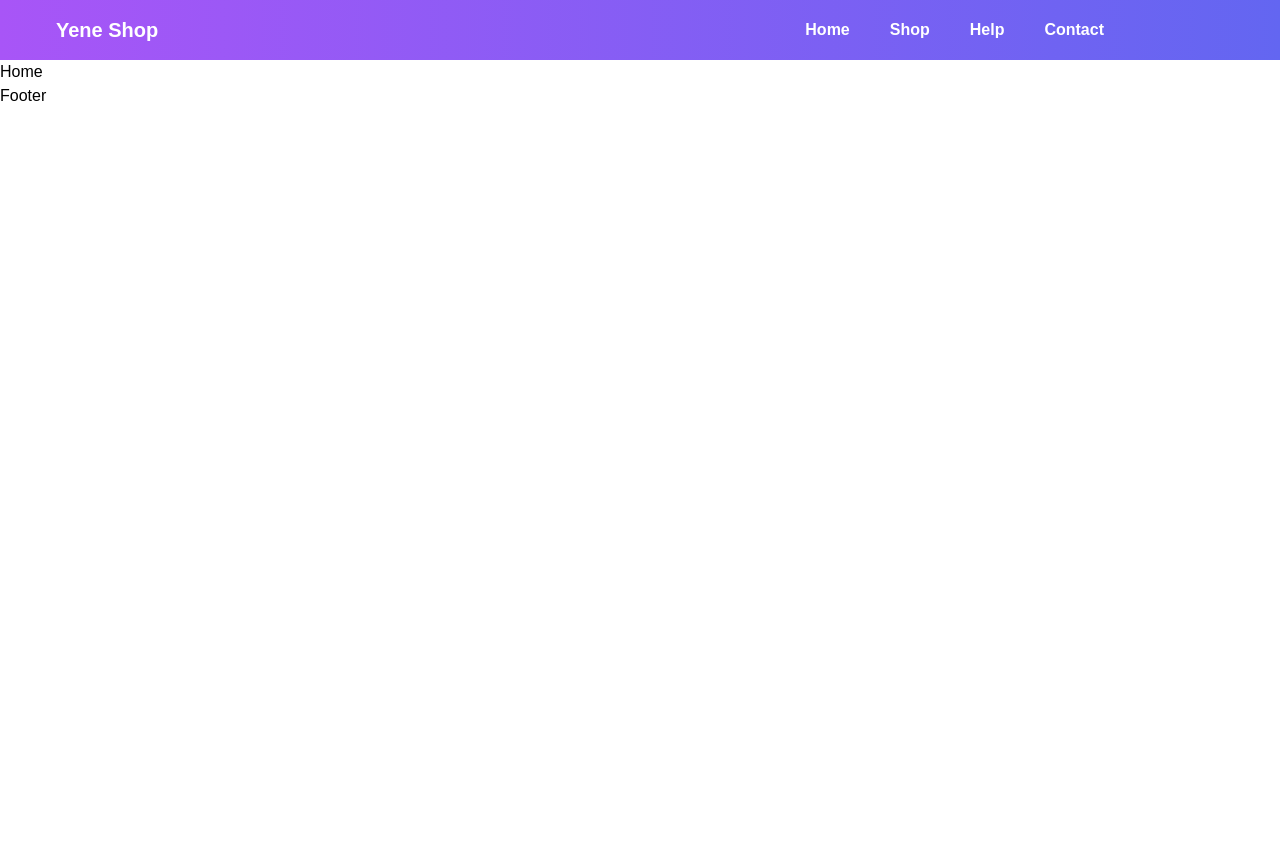
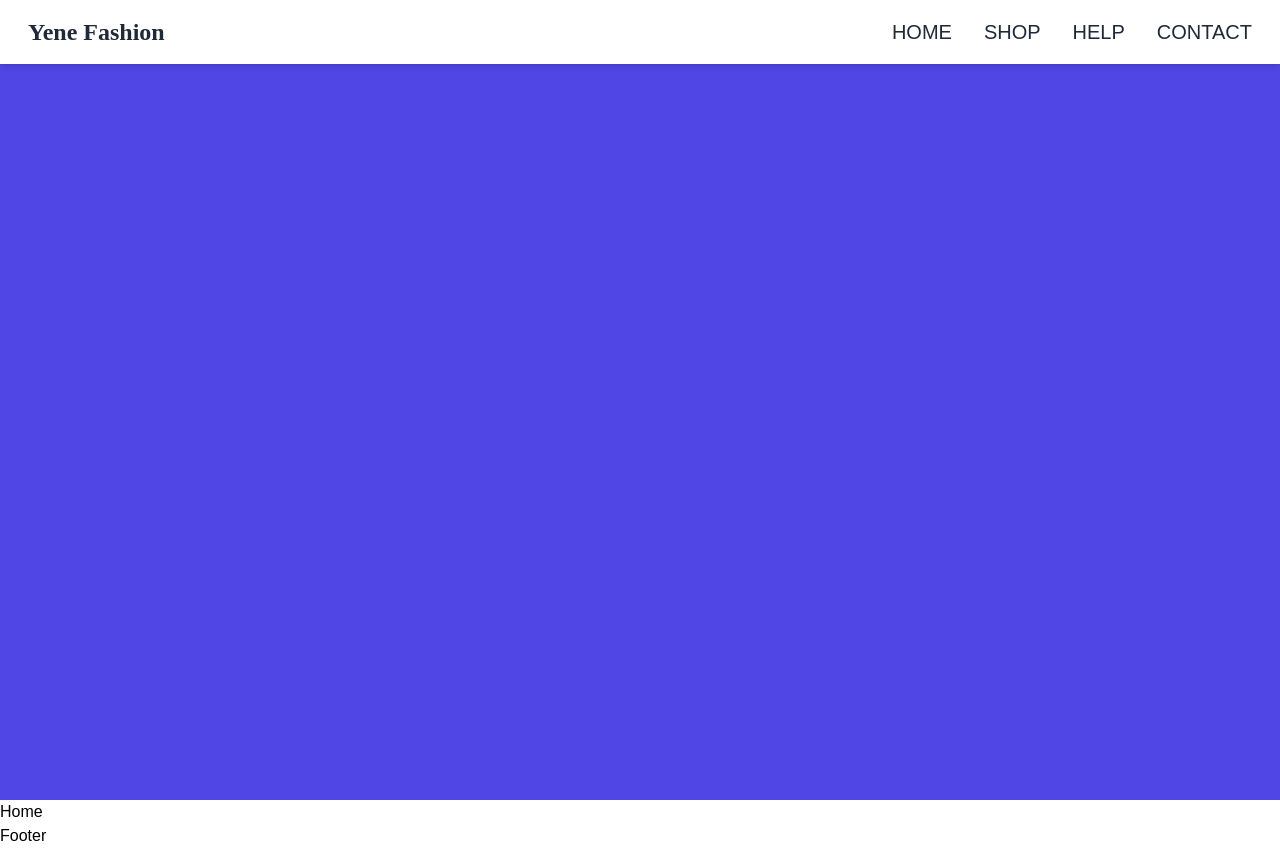
Before and after one commit to halas77/Shop, a React (Vite) app: page / in a window 1280 px wide. Before the commit the page ends 800 px from the top, so only its background shows below. Built offline with nearby package versions, Linux system fonts and the light colour scheme.

Commit message:
update in Navbar

```diff
--- a/src/App.jsx
+++ b/src/App.jsx
@@ -11,6 +11,7 @@
 function App() {
   return (
     <div className="App">
+      <div className="bg-indigo-600 w-full h-screen"></div>
       <BrowserRouter>
         <Navbar/>
           <Routes>
--- a/src/common/Navbar.jsx
+++ b/src/common/Navbar.jsx
@@ -1,48 +1,46 @@
-import React from "react";
+import React, { useState } from "react";
 
 const Navbar = () => {
+  const Links = [
+    { name: "HOME", link: "/"},
+    { name: "SHOP", link: "/shop" },
+    { name: "HELP", link: "/help" },
+    { name: "CONTACT", link: "/contact" },
+  ];
+
+  let [open, setOpen] = useState(false);
+
   return (
-    <nav className="bg-gradient-to-r from-purple-500 to-indigo-500 p-4">
-      <div className="container mx-auto flex justify-between items-center">
-        <div className="text-white text-xl font-bold font-poppins ml-10">
-          Yene Shop
+    <div className="shadow-md w-full fixed top-0 left-0">
+      <div className="md:flex items-center justify-between bg-white py-4 md:px10 px-7">
+        <div className="font-bold text-2xl cursor-pointer flex items-center font-[Poppins] text-gray-800">
+          Yene Fashion
         </div>
-        <ul className="flex space-x-10 mr-40">
-          <li>
-            <a
-              href="/"
-              className="text-white font-poppins font-bold hover:text-indigo-200 transition duration-300 ease-in-out"
-            >
-              Home
-            </a>
-          </li>
-          <li>
-            <a
-              href="/shop"
-              className="text-white font-poppins font-bold hover:text-indigo-200 transition duration-300 ease-in-out"
-            >
-              Shop
-            </a>
-          </li>
-          <li>
-            <a
-              href="/help"
-              className="text-white font-poppins font-bold hover:text-indigo-200 transition duration-300 ease-in-out"
-            >
-              Help
-            </a>
-          </li>
-          <li>
-            <a
-              href="/contact"
-              className="text-white font-poppins font-bold hover:text-indigo-200 transition duration-300 ease-in-out"
-            >
-              Contact
-            </a>
-          </li>
+        <div
+          onClick={() => setOpen(!open)}
+          className="text-3xl absolute right-8 top-6 cursor-pointer md:hidden"
+        >
+          <i className="icon fas fa-bars" name={open ? "close" : "menu"}></i>
+        </div>
+
+        <ul
+          className={`md:flex md:items-center md:pb-0 pb-12 absolute md:static bg-white md:z-auto z-[-1] left-0 w-full md:w-auto md:pl-0 pl-9 transition-all duration-500 ease-in ${
+            open ? "top-20 " : "top-[-490px]"
+          }`}
+        >
+          {Links.map((link) => (
+            <li key={link.name} className="md:ml-8 text-xl md:my-0 my-7">
+              <a
+                href={link.link}
+                className="text-gray-800 hover:text-gray-400 duration-500"
+              >
+                {link.name}
+              </a>
+            </li>
+          ))}
         </ul>
       </div>
-    </nav>
+    </div>
   );
 };
 
--- a/src/index.css
+++ b/src/index.css
@@ -1,140 +1,5 @@
-@import url("https://fonts.googleapis.com/css2?family=Poppins:wght@400;500;600;700;800;900&display=swap");
+@import url("https://cdnjs.cloudflare.com/ajax/libs/font-awesome/5.15.3/css/all.min.css");
 
 @tailwind base;
 @tailwind components;
 @tailwind utilities;
-
-:root {
-  --black-gradient: linear-gradient(
-    144.39deg,
-    #ffffff -278.56%,
-    #6d6d6d -78.47%,
-    #11101d 91.61%
-  );
-  --card-shadow: 0px 20px 100px -10px rgba(66, 71, 91, 0.1);
-}
-
-* {
-  scroll-behavior: smooth;
-}
-
-.text-gradient {
-  background: radial-gradient(
-    64.18% 64.18% at 71.16% 35.69%,
-    #def9fa 0.89%,
-    #bef3f5 17.23%,
-    #9dedf0 42.04%,
-    #7de7eb 55.12%,
-    #5ce1e6 71.54%,
-    #33bbcf 100%
-  );
-  -webkit-background-clip: text;
-  -webkit-text-fill-color: transparent;
-  background-clip: text;
-  text-fill-color: transparent;
-}
-
-.bg-blue-gradient {
-  background: linear-gradient(
-    157.81deg,
-    #def9fa -43.27%,
-    #bef3f5 -21.24%,
-    #9dedf0 12.19%,
-    #7de7eb 29.82%,
-    #5ce1e6 51.94%,
-    #33bbcf 90.29%
-  );
-}
-
-.bg-black-gradient {
-  background: linear-gradient(
-    144.39deg,
-    #ffffff -278.56%,
-    #6d6d6d -78.47%,
-    #11101d 91.61%
-  );
-}
-
-.bg-black-gradient-2 {
-  background: linear-gradient(
-    -168.39deg,
-    #ffffff -278.56%,
-    #6d6d6d -78.47%,
-    #11101d 91.61%
-  );
-}
-
-.bg-gray-gradient {
-  background: linear-gradient(
-    153.47deg,
-    rgba(255, 255, 255, 0) -341.94%,
-    #14101d 95.11%
-  );
-}
-
-.bg-discount-gradient {
-  background: linear-gradient(125.17deg, #272727 0%, #11101d 100%);
-}
-
-.box-shadow {
-  box-shadow: 0px 20px 100px -10px rgba(66, 71, 91, 0.1);
-}
-
-.sidebar {
-  -webkit-animation: slide-top 0.5s cubic-bezier(0.25, 0.46, 0.45, 0.94) both;
-  animation: slide-top 0.5s cubic-bezier(0.25, 0.46, 0.45, 0.94) both;
-}
-
-@-webkit-keyframes slide-top {
-  0% {
-    -webkit-transform: translateY(100px);
-    transform: translateY(100px);
-  }
-  100% {
-    -webkit-transform: translateY(0);
-    transform: translateY(0);
-  }
-}
-
-@keyframes slide-top {
-  0% {
-    -webkit-transform: translateY(100px);
-    transform: translateY(100px);
-  }
-  100% {
-    -webkit-transform: translateY(0);
-    transform: translateY(0);
-  }
-}
-
-.feature-card:hover {
-  background: var(--black-gradient);
-  box-shadow: var(--card-shadow);
-}
-
-.feedback-container .feedback-card:last-child {
-  margin-right: 0px;
-}
-
-.feedback-card {
-  background: transparent;
-}
-
-.feedback-card:hover {
-  background: var(--black-gradient);
-}
-
-.blue__gradient {
-  background: linear-gradient(180deg, rgba(188, 165, 255, 0) 0%, #214d76 100%);
-  filter: blur(123px);
-}
-
-.pink__gradient {
-  background: linear-gradient(90deg, #f4c4f3 0%, #fc67fa 100%);
-  filter: blur(900px);
-}
-
-.white__gradient {
-  background: rgba(255, 255, 255, 0.6);
-  filter: blur(750px);
-}
```
Also changed, not shown: src/styles/navbar.css (added, +44 -0 lines).
